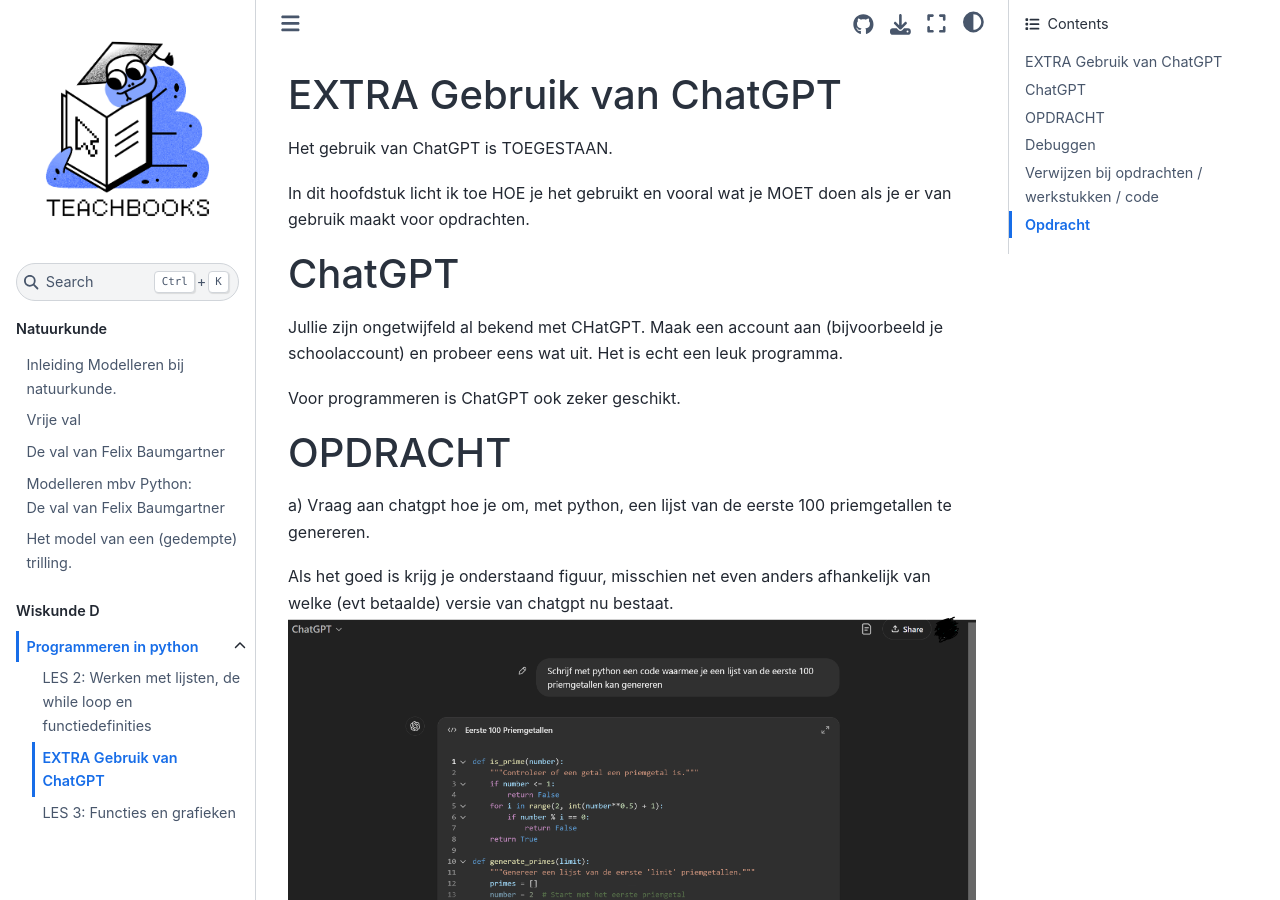
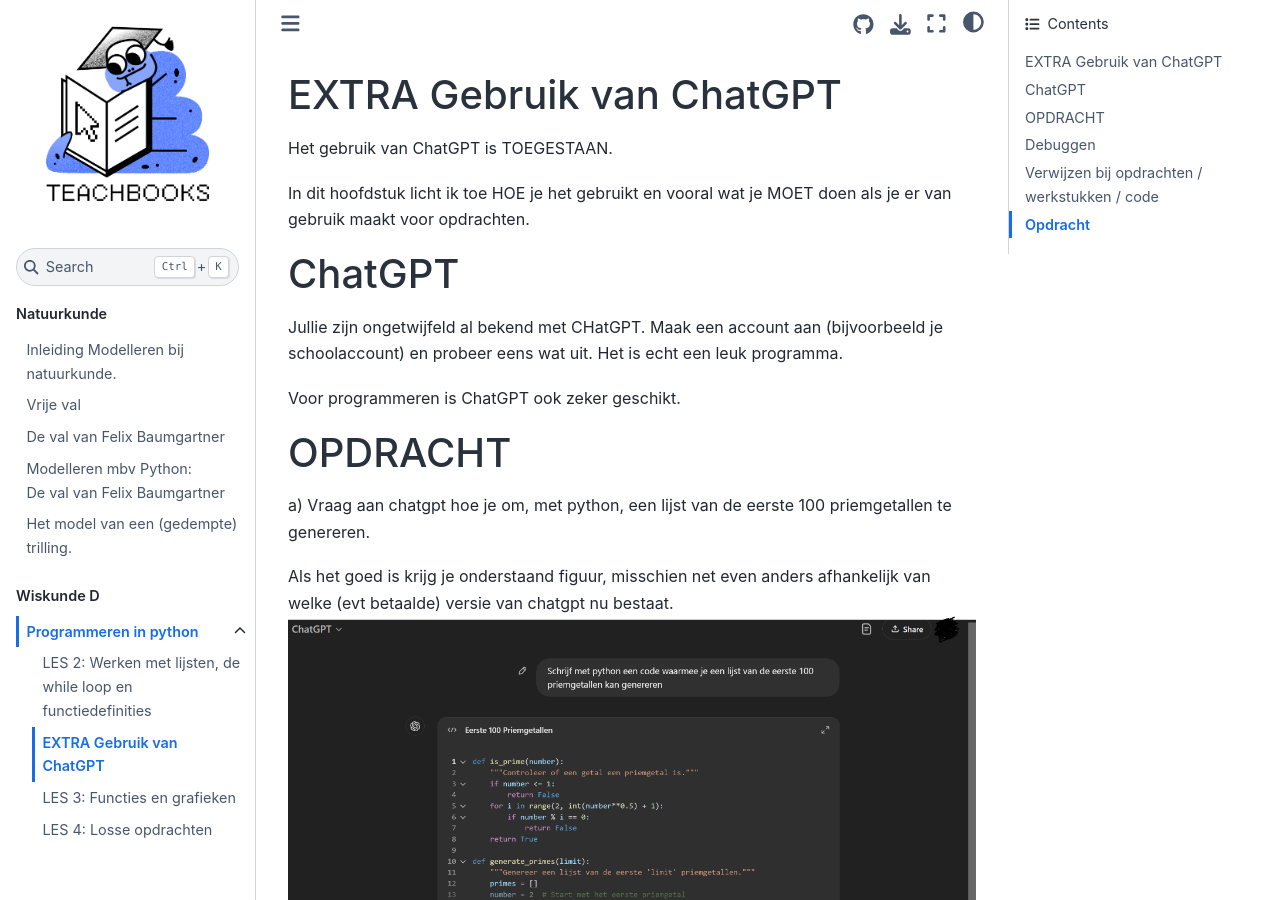
Before and after one commit to Rvooys/modelleren, a Jupyter Book: the page built from book/Wiskunde_D/Gebruik_van_Chatgpt.md, in a window 1280 px wide and 900 px high. Built offline with Jupyter Book 1.0.4 settings and Sphinx 7.4.7 and the Sphinx Book theme 1.1.4, drawn with Linux system fonts in a browser that asks for light colours; pages that are not in the unit, such as notebooks, are missing from menus; comment, search, counter and statistics services are not loaded; some of the changed lines change nothing that is shown.

Commit message:
nieuw hoofdstuk

```diff
--- a/book/_toc.yml
+++ b/book/_toc.yml
@@ -19,3 +19,4 @@
       - file: Wiskunde_D/lijsten_while_en_definities.ipynb
       - file: Wiskunde_D/Gebruik_van_Chatgpt.md
       - file: Wiskunde_D/Functies_en_grafieken.ipynb
+      - file: Wiskunde_D/Oefenopdrachten.ipynb
```
Also changed, not shown: book/Wiskunde_D/Oefenopdrachten.ipynb (added).
